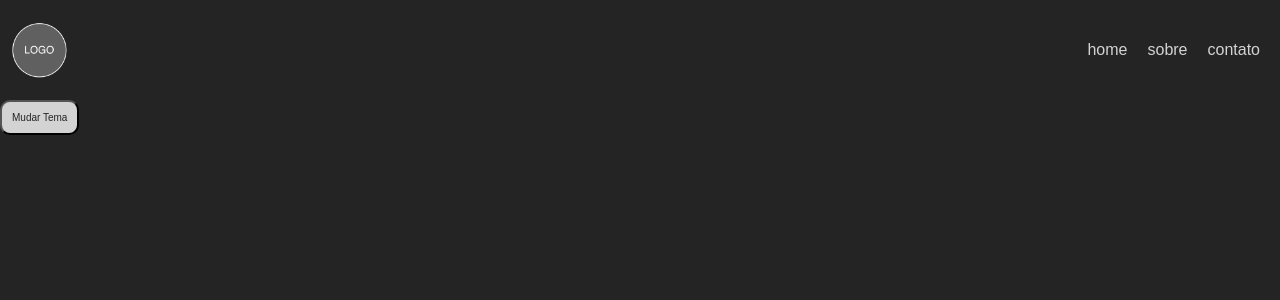
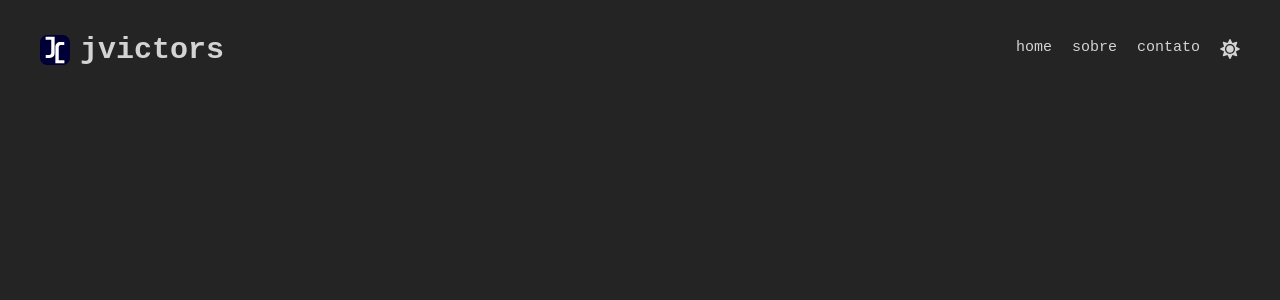
Before and after one commit to jvictor-s/portfolio, a React (Vite) app in the folder frontend/: page / in a window 1280 px wide. Shown: the top 300 px of the page. Built offline with nearby package versions, Linux system fonts and the light colour scheme.

Commit message:
feat: Ajustar o header

```diff
--- a/frontend/src/App.tsx
+++ b/frontend/src/App.tsx
@@ -4,7 +4,6 @@ import { ThemeProvider } from "styled-components";
 
 //Components
 import Global from "./styles/Global";
-import ButtonTheme from "./components/button";
 import Header from "./components/header";
 
 //config
@@ -14,10 +13,14 @@ import { light, dark } from "./styles/themes";
 function App() {
 
   const [darkMode, setDarkMode] = useState(true);
+
+  const toogleTheme = () => {
+    setDarkMode(!darkMode)
+  }
+
   return (
     <ThemeProvider theme={darkMode ? dark : light}>
-      <Header/>
-      <ButtonTheme onClick={() => setDarkMode(!darkMode)} label="Mudar Tema" />
+      <Header toogleTheme={toogleTheme} darkMode={darkMode}/>
       <Global/>
     </ThemeProvider>
   )
--- a/frontend/src/components/button/index.tsx
+++ b/frontend/src/components/button/index.tsx
@@ -1,14 +1,17 @@
 import * as C from "./styles"
 import type { MouseEventHandler } from "react";
+import { FaSun, FaMoon } from "react-icons/fa";
 
 type Props = {
     onClick: MouseEventHandler<HTMLButtonElement>;
-    label: string;
+    darkMode: boolean;
 }
 
-function ButtonTheme ({onClick, label}:Props){
+function ButtonTheme ({onClick , darkMode}:Props){
     return(
-        <C.Button onClick={onClick}>{label}</C.Button>
+        <C.Button onClick={onClick}>
+            {darkMode ? <FaSun size={20}/> : <FaMoon size={20}/>}
+        </C.Button>
     )
 }
 
--- a/frontend/src/components/button/styles.tsx
+++ b/frontend/src/components/button/styles.tsx
@@ -1,9 +1,14 @@
 import styled from "styled-components";
 
 export const Button = styled.button`
-    background-color:${({theme}) => theme.bgButton};
-    color:${({theme}) => theme.colorButton};
-    font-size:10px;
-    border-radius:10px;
-    padding:10px;
+    background: none;
+    border: none;
+    cursor: pointer;
+    margin-right:40px;
+    color: ${({ theme }) => theme.text};
+    transition: 0.3s;
+
+     &:hover {
+    transform: scale(1.2);
+    }
 `;
--- a/frontend/src/components/header/index.tsx
+++ b/frontend/src/components/header/index.tsx
@@ -1,11 +1,22 @@
 import * as C from "./styles"
-import ImgLogo from "../../assets/logo-placeholder-image.png"
+import ButtonTheme from "../button";
+import ImgLogo from "../../assets/logo.svg";
 
-function Header (){
+interface HeaderProps{
+    toogleTheme: () => void;
+    darkMode:boolean;
+}
+
+function Header ({toogleTheme, darkMode}:HeaderProps){
        return(
         <C.Container>
             <C.Header>
+                <C.Div>
                     <C.Logo src={ImgLogo} alt="imagem de teste" />
+                    <C.Title>jvictors</C.Title>
+                </C.Div>
+
+                <C.Div>
                     <C.Menu>
                         <C.ListUnOrder>
                             <C.List>home</C.List>
@@ -13,6 +24,8 @@ function Header (){
                             <C.List>contato</C.List>
                         </C.ListUnOrder>
                     </C.Menu>
+                    <ButtonTheme onClick={toogleTheme} darkMode={darkMode}/>
+                </C.Div>
             </C.Header>
         </C.Container>
     )
--- a/frontend/src/components/header/styles.tsx
+++ b/frontend/src/components/header/styles.tsx
@@ -11,8 +11,18 @@ export const Header = styled.header`
     justify-content:space-between;
 `;
 
+export const Title = styled.h1`
+ margin-left:10px;
+ font-size: 30px;
+
+ @media (max-width: 720px) {
+    display:none;
+ }
+`
+
 export const Logo = styled.img`
-    width:80px;
+    width:30px;
+    margin-left:40px;
 `;
 
 export const Menu = styled.nav`
@@ -24,5 +34,9 @@ export const ListUnOrder = styled.ul`
 `;
 
 export const List = styled.li`
+    font-size:15px;
     margin-right:20px;
 `
+export const Div = styled.div`
+    display:flex;
+`;
--- a/frontend/src/styles/Global.tsx
+++ b/frontend/src/styles/Global.tsx
@@ -8,7 +8,7 @@ const Global = createGlobalStyle`
     }
 
     body{
-        font-family: 'Poppins', Sans-Serif;
+        font-family: "JetBrains Mono", monospace;
         background-color:${({theme}) => theme.background};
         color:${({theme}) => theme.text};
     }
--- a/frontend/src/styles/style.d.ts
+++ b/frontend/src/styles/style.d.ts
@@ -4,7 +4,5 @@ declare module 'styled-components' {
   export interface DefaultTheme {
     background: string;
     text: string;
-    bgButton:string;
-    colorButton:string;
-  }
+    }
 }
--- a/frontend/src/styles/themes.tsx
+++ b/frontend/src/styles/themes.tsx
@@ -1,13 +1,9 @@
 export const light = {
     background: "#d3d3d3",
-    text:"#242424",
-    bgButton:"#242424",
-    colorButton:"#d3d3d3"
+    text:"#242424"
 };
 
 export const dark = {
     background: "#242424",
-    text:"#d3d3d3",
-    bgButton:"#d3d3d3",
-    colorButton:"#242424"
+    text:"#d3d3d3"
 };
```
Also changed, not shown: frontend/src/assets/logo-placeholder-image.png (deleted), frontend/src/assets/logo.svg (added). Lines whose indentation alone changed are shown as unchanged.
